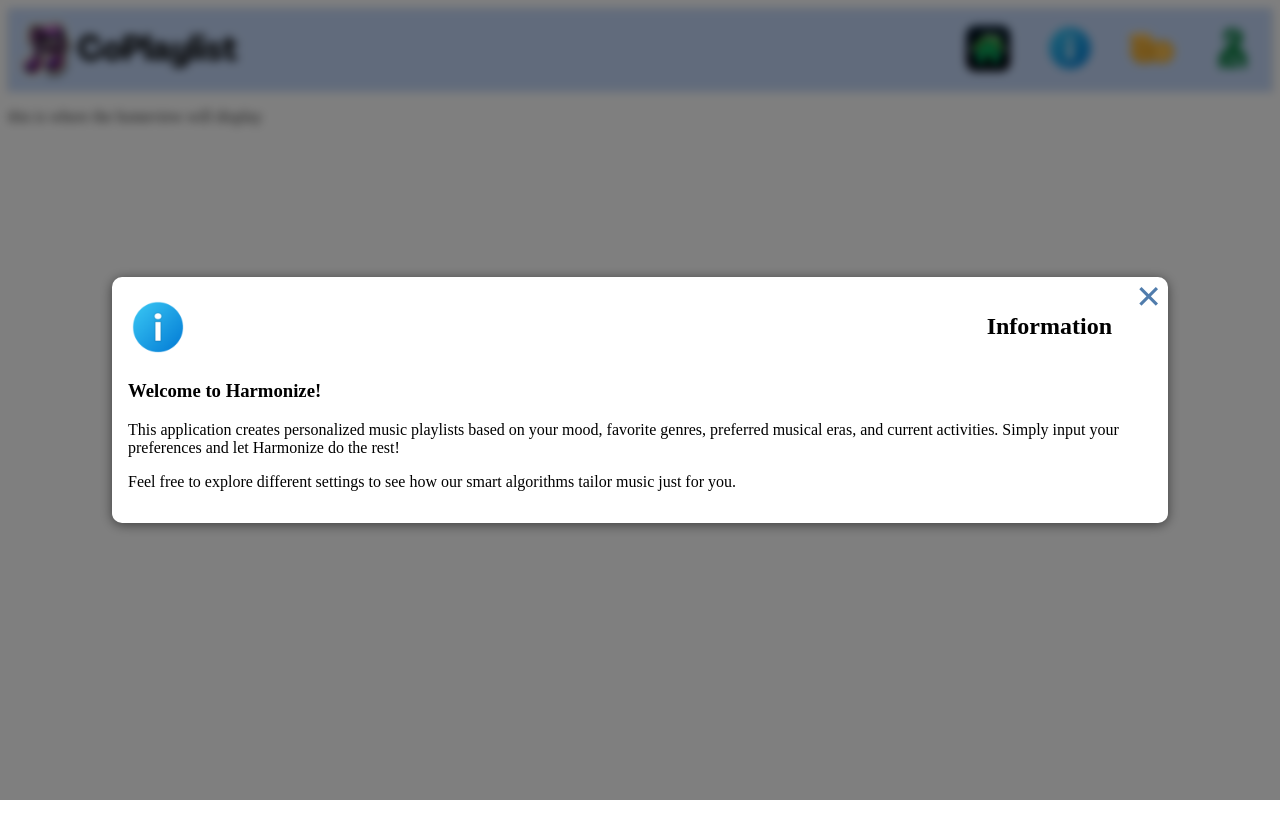
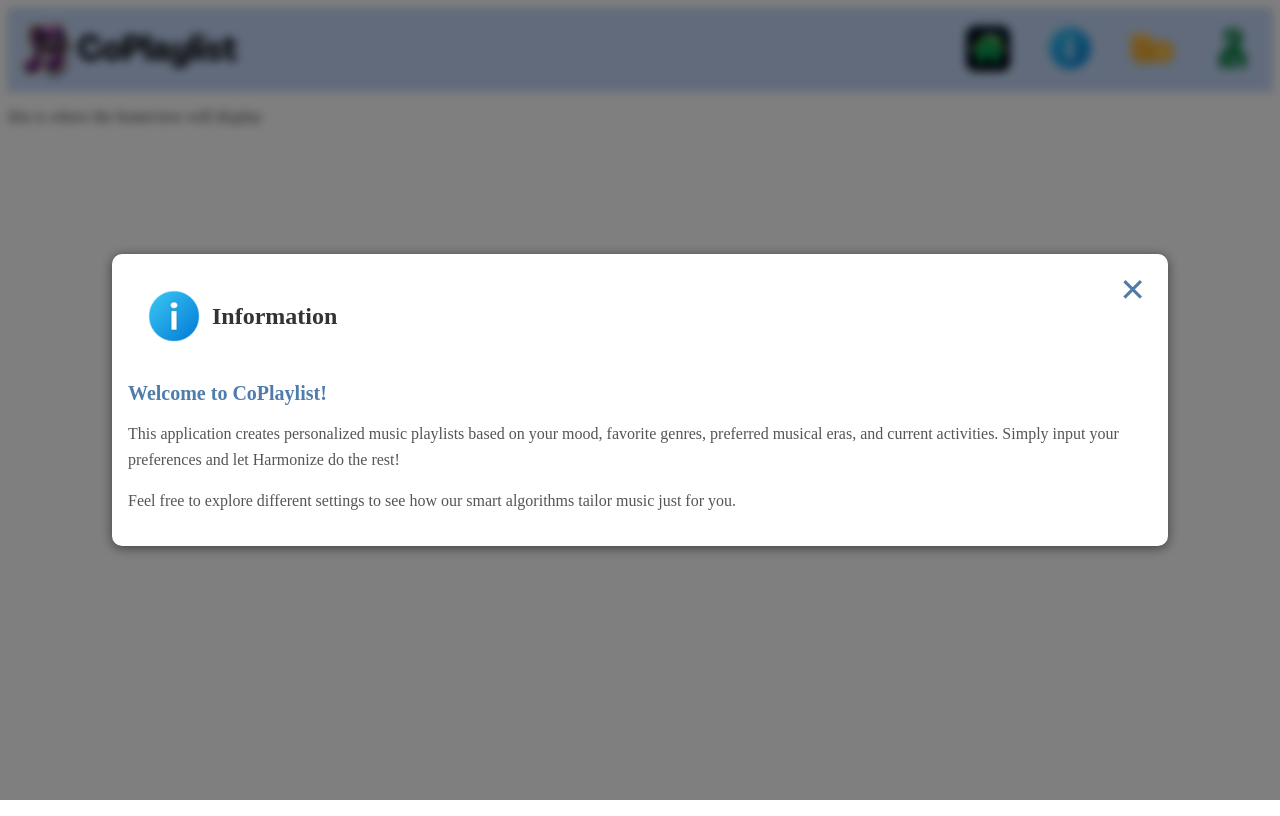
Before and after one commit to WuTangLan1/coplaylist, a Vue app: page / in a window 1280 px wide. Both pictures are taken after a click on the element 1070 px from the left and 50 px from the top of the page. Built offline with nearby package versions, Linux system fonts and the light colour scheme; no server answers.

Commit message:
explanation_changed_to info

```diff
--- a/src/App.vue
+++ b/src/App.vue
@@ -4,26 +4,26 @@ import { ref } from 'vue';
 import topHeader from '@/components/homeDir/topHeader.vue'
 import authmodal from '@/components/authDir/authModal.vue'
 import tokensModal from '@/components/tokensDir/tokensModal.vue'
-import explanationModal from '@/components/homeDir/explanationModal.vue'
+import infoModal from '@/components/homeDir/infoModal.vue'
 
 export default {
   components : {
     topHeader,
     authmodal,
     tokensModal,
-    explanationModal
+    infoModal
   },
   setup() {
     const showAuthModal = ref(false);
-    const showExplanationModal = ref(false);
+    const showinfoModal = ref(false);
     const showTokensModal = ref(false);
 
-    function openExplanationModal() {
-      showExplanationModal.value = true;
+    function openinfoModal() {
+      showinfoModal.value = true;
     }
 
-    function closeExplanationModal() {
-      showExplanationModal.value = false;
+    function closeinfoModal() {
+      showinfoModal.value = false;
     }
 
     function openTokensModal() {
@@ -45,9 +45,9 @@ export default {
 
     return {
       showAuthModal,
-      showExplanationModal,
-      openExplanationModal,
-      closeExplanationModal,
+      showinfoModal,
+      openinfoModal,
+      closeinfoModal,
       showTokensModal,
       openTokensModal,
       closeTokensModal,
@@ -61,7 +61,7 @@ export default {
   <div id="app">
     <top-Header
       @auth-modal-open="openAuthModal"
-      @info-clicked="openExplanationModal"
+      @info-clicked="openinfoModal"
       @tokens-clicked="openTokensModal"
     />
 
@@ -70,9 +70,9 @@ export default {
     @closeModal="closeAuthModal"
     />
 
-    <explanationModal
-    v-if="showExplanationModal"
-    @closeModal="closeExplanationModal"
+    <infoModal
+    v-if="showinfoModal"
+    @closeModal="closeinfoModal"
     />
 
     <tokensModal
--- a/src/components/homeDir/explanationModal.vue
+++ b/src/components/homeDir/explanationModal.vue
@@ -1,101 +1 @@
 <!-- src\components\homeDir\explanationModal.vue -->
-<script>
-export default {
-  emits: ['closeModal'],
-  methods: {
-    closeModal() {
-      this.$emit('closeModal');
-    }
-  }
-};
-</script>
-
-<template>
-    <div class="modal-backdrop" @click.self="closeModal">
-      <div class="modal">
-        <div class="modal-header">
-          <img src="@/assets/images/header/info.png" alt="Info" class="info-icon"/>
-          <h2>Information</h2>
-          <button @click="closeModal" class="close-button">✕</button>
-        </div>
-        <div class="modal-body">
-          <h3>Welcome to Harmonize!</h3>
-          <p>This application creates personalized music playlists based on your mood, favorite genres, preferred musical eras, and current activities. Simply input your preferences and let Harmonize do the rest!</p>
-          <p>Feel free to explore different settings to see how our smart algorithms tailor music just for you.</p>
-        </div>
-      </div>
-    </div>
-  </template>
-
-  <style scoped>
-  .modal-backdrop {
-    position: fixed;
-    top: 0;
-    left: 0;
-    width: 100%;
-    height: 100%;
-    background-color: rgba(0, 0, 0, 0.5);
-    backdrop-filter: blur(5px);
-    display: flex;
-    justify-content: center;
-    align-items: center;
-    z-index: 1000;
-  }
-
-  .modal {
-    background: white;
-    padding: 1rem;
-    border-radius: 10px;
-    width: auto;
-    max-width: 80%;
-    max-height: 95vh;
-    overflow: auto;
-    box-shadow: 0 2px 12px rgba(0, 0, 0, 0.5);
-    animation: dropAnimation 1s ease-in-out forwards;
-    position: relative;
-  }
-
-  @keyframes dropAnimation {
-    0% {
-      transform: translateY(-100%);
-      opacity: 0;
-    }
-    100% {
-      transform: translateY(0);
-      opacity: 1;
-    }
-  }
-
-  .modal-header {
-    display: flex;
-    align-items: center; /* Align items centrally */
-    justify-content: space-between;
-    padding-right: 40px; /* Allow space for the close button */
-  }
-
-  .modal-body {
-    margin-top: 20px;
-    font-size: 1rem;
-  }
-
-  .info-icon {
-    height: 60px;
-    margin-right: 1rem; /* Space between icon and title */
-  }
-
-  .close-button {
-    position: absolute;
-    top: 0px;
-    right: 0px;
-    background: none;
-    border: none;
-    font-size: 2rem;
-    color: #507cac; /* Set the color to blue */
-    cursor: pointer;
-    transition: color 0.2s ease-in-out;
-  }
-
-  .close-button:hover {
-    color: #345f8d; /* A darker blue for hover state */
-  }
-  </style>
--- /dev/null
+++ b/src/components/homeDir/infoModal.vue
@@ -0,0 +1,129 @@
+<!-- src\components\homeDir\infoModal.vue -->
+
+<script>
+export default {
+  emits: ['closeModal'],
+  methods: {
+    closeModal() {
+      this.$emit('closeModal');
+    }
+  }
+};
+</script>
+
+<template>
+    <div class="modal-backdrop" @click.self="closeModal">
+      <div class="modal">
+        <div class="modal-header">
+          <div class="header-content">
+            <img src="@/assets/images/header/info.png" alt="Info" class="info-icon"/>
+            <h2 class="modal-title">Information</h2>
+          </div>
+          <button @click="closeModal" class="close-button">✕</button>
+        </div>
+        <div class="modal-body">
+          <h3 class="section-heading">Welcome to CoPlaylist!</h3>
+          <p class="modal-text">This application creates personalized music playlists based on your mood, favorite genres, preferred musical eras, and current activities. Simply input your preferences and let Harmonize do the rest!</p>
+          <p class="modal-text">Feel free to explore different settings to see how our smart algorithms tailor music just for you.</p>
+        </div>
+      </div>
+    </div>
+</template>
+
+  <style scoped>
+  .modal-backdrop {
+    position: fixed;
+    top: 0;
+    left: 0;
+    width: 100%;
+    height: 100%;
+    background-color: rgba(0, 0, 0, 0.5);
+    backdrop-filter: blur(5px);
+    display: flex;
+    justify-content: center;
+    align-items: center;
+    z-index: 1000;
+  }
+
+  .modal {
+    background: white;
+    padding: 1rem;
+    border-radius: 10px;
+    width: auto;
+    max-width: 80%;
+    max-height: 95vh;
+    overflow: auto;
+    box-shadow: 0 2px 12px rgba(0, 0, 0, 0.5);
+    animation: dropAnimation 1s ease-in-out forwards;
+    position: relative;
+  }
+
+  @keyframes dropAnimation {
+    0% {
+      transform: translateY(-100%);
+      opacity: 0;
+    }
+    100% {
+      transform: translateY(0);
+      opacity: 1;
+    }
+  }
+
+  .modal-header {
+  display: flex;
+  justify-content: space-between;
+  align-items: center;
+  padding: 1rem;
+  position: relative;
+}
+
+.header-content {
+  display: flex;
+  align-items: center;
+}
+
+.modal-title {
+  font-size: 1.5rem;
+  font-weight: 600;
+  margin: 0;
+  margin-left: 0.5rem; /* Adjust this as needed */
+  color: #333;
+}
+.section-heading {
+  font-size: 1.25rem;
+  font-weight: bold;
+  color: #507cac;
+  margin-bottom: 1rem;
+}
+
+.modal-text {
+  font-size: 1rem;
+  line-height: 1.6;
+  color: #555;
+}
+
+  .modal-body {
+    margin-top: 20px;
+    font-size: 1rem;
+  }
+
+  .info-icon {
+    height: 60px;
+  }
+
+  .close-button {
+    position: absolute;
+    top: 0px;
+    right: 0px;
+    background: none;
+    border: none;
+    font-size: 2rem;
+    color: #507cac;
+    cursor: pointer;
+    transition: color 0.2s ease-in-out;
+  }
+
+  .close-button:hover {
+    color: #345f8d;
+  }
+  </style>
```
